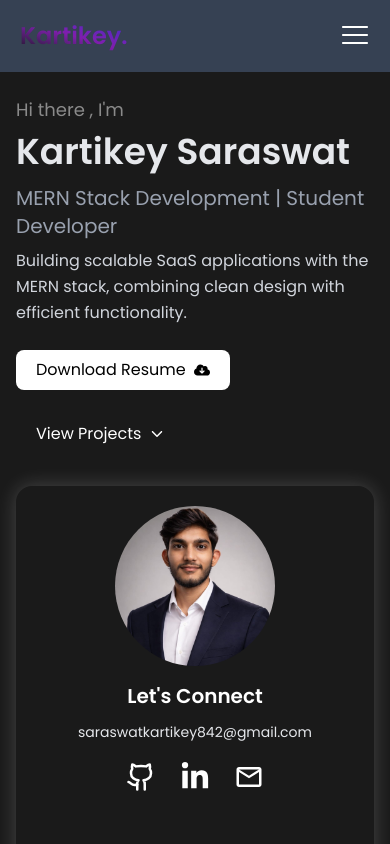
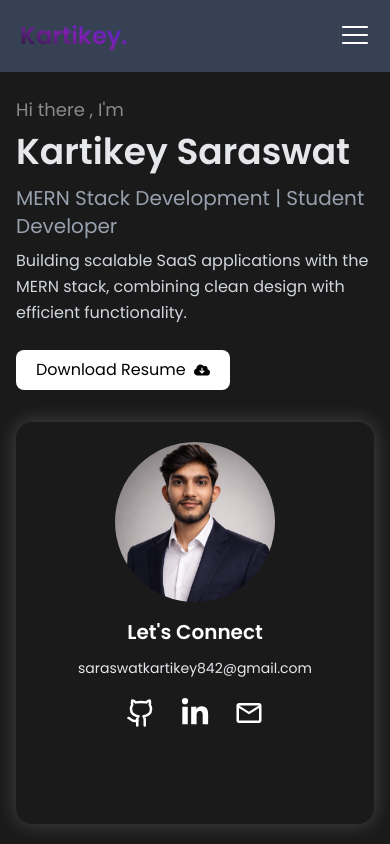
Before and after one commit to Kartikey44/Portfolio, a React (Vite) app: page / in a window 390 px wide. Shown: the top 844 px of the page. Built offline with nearby package versions, Linux system fonts and the light colour scheme.

Commit message:
error resolved

```diff
--- a/src/component/Hero.jsx
+++ b/src/component/Hero.jsx
@@ -41,7 +41,7 @@ function Hero() {
           </a>
         <a href="#projects">
          <button
-              className='flex cursor-pointer items-center gap-2 px-5 py-2  transition-all duration-300 ease-in-out hover:scale-110 hover:text-purple-400 transform-gpu'>
+              className='hidden md:flex cursor-pointer items-center gap-2 px-5 py-2  transition-all duration-300 ease-in-out hover:scale-110 hover:text-purple-400 transform-gpu'>
             View Projects <IoIosArrowDown />
             </button>
             </a>
--- a/src/component/Navbar.jsx
+++ b/src/component/Navbar.jsx
@@ -15,7 +15,7 @@ function Navbar() {
               onClick={(e) => {
     e.preventDefault();
     setTimeout(() => {
-      document.querySelector(nav.id)?.({
+      document.querySelector(nav.id)?.scrollIntoView({
         behavior: "smooth",
       });
     }, 300);
```
